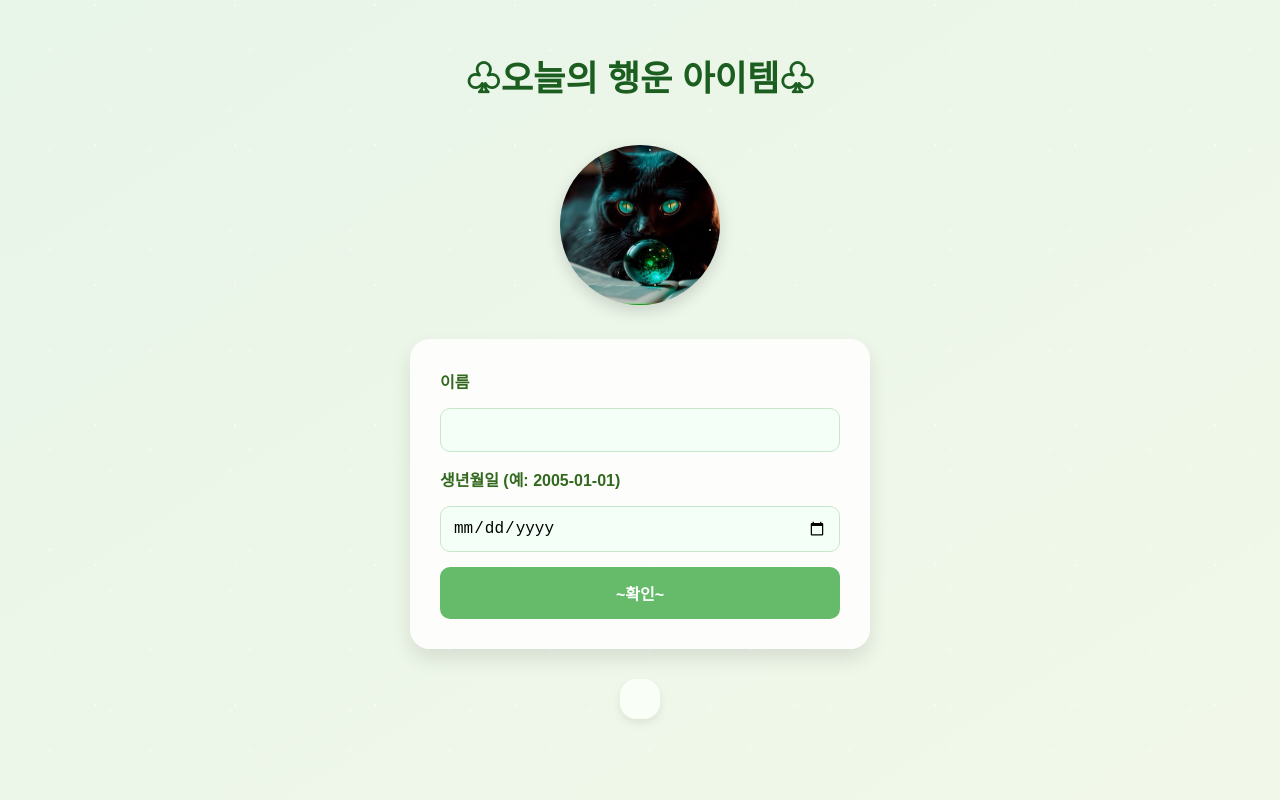
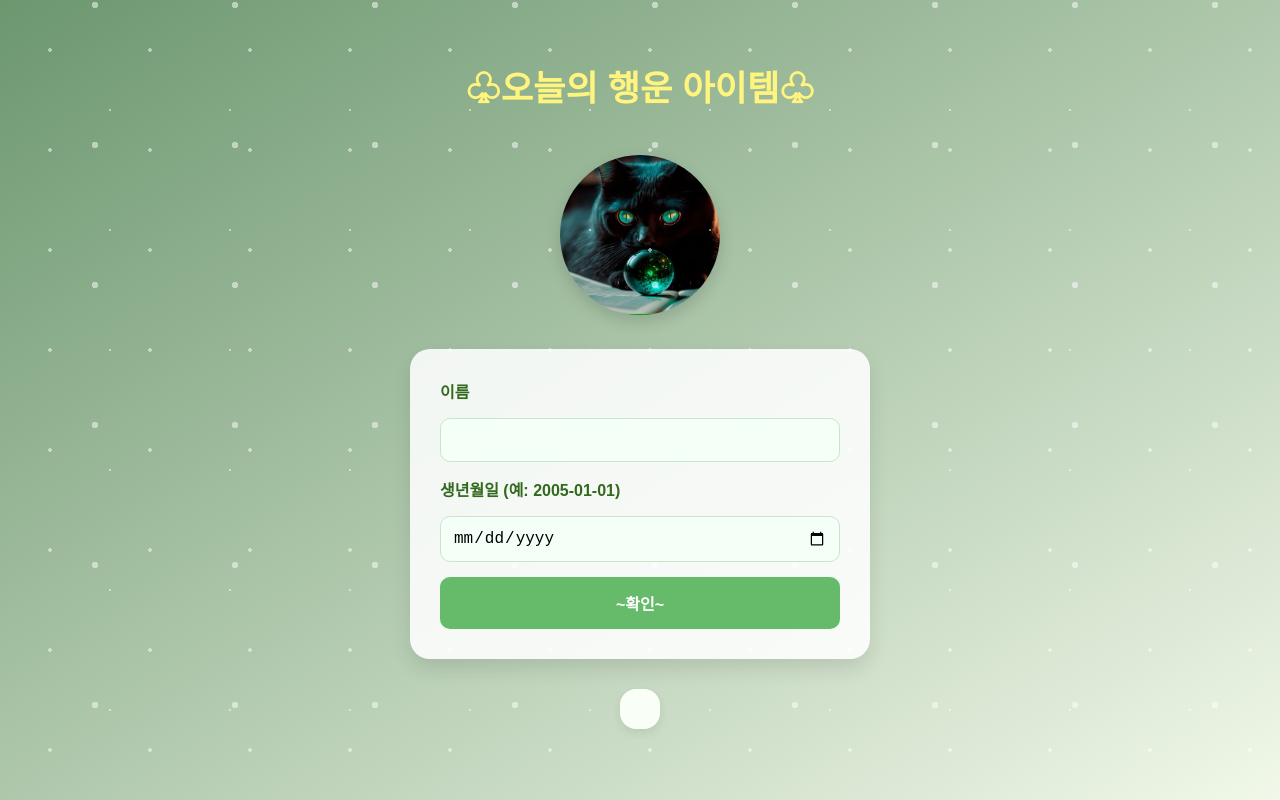
Before and after one commit to chltndus0401/fortune, a plain HTML site: page index.html in a window 1280 px wide. Drawn offline with Linux system fonts and the light colour scheme.

Commit message:
add star

```diff
--- a/index.html
+++ b/index.html
@@ -32,7 +32,7 @@
                 resultDiv.textContent="수정구슬을 보는 중입니다...";
 
                 try {
-                    const response=await fetch("버셀 링크...", {
+                    const response=await fetch("https://assign2-eta.vercel.app/api/duksungAI", {
                         method: "POST",
                         headers: {
                             "Content-Type":"application/json",
--- a/style.css
+++ b/style.css
@@ -2,8 +2,8 @@
 
 body {
     font-family: 'Pretendard', 'Apple SD Gothic Neo', sans-serif;
-    background: linear-gradient(to bottom right, #e8f5e9, #f1f8e9);
-    color: #2e7d32;
+    background: linear-gradient(to bottom right, #6c976f, #f1f8e9);
+    color: #ffec1b;
     margin: 0;
     padding: 0;
     display: flex;
@@ -22,9 +22,9 @@ body::before, body::after {
     width: 100%;
     height: 100%;
     background-image:
-        radial-gradient(#ffffff 1px, transparent 1px),
-        radial-gradient(#ffffff 1px, transparent 1px),
-        radial-gradient(#ffffff 1px, transparent 1px);
+        radial-gradient(#ffffff 2px, transparent 1px),
+        radial-gradient(#ffffff 1px, transparent 0.5px),
+        radial-gradient(#ffffff 3px, transparent 1px);
     background-size: 100px 100px, 120px 120px, 140px 140px;
     background-position: 0 0, 50px 50px, 25px 75px;
     animation: twinkle 4s infinite ease-in-out;
@@ -32,6 +32,19 @@ body::before, body::after {
     z-index: 0;
     opacity: 0.4;
 }
+
+
+@keyframes twinkle {
+  0%, 100% {
+    opacity: 0.3;
+    transform: scale(1);
+  }
+  50% {
+    opacity: 0.9;
+    transform: scale(1.1);
+  }
+}
+
 
 @keyframes twinkle {
     0%, 100% {
@@ -51,9 +64,9 @@ body::before, body::after {
 }
 
 h1 {
-    margin-top: 50px;
+    margin-top: 60px;
     font-size: 2.2rem;
-    color: #1b5e20;
+    color: #fff47d;
     text-align: center;
     z-index: 1;
 }
```
